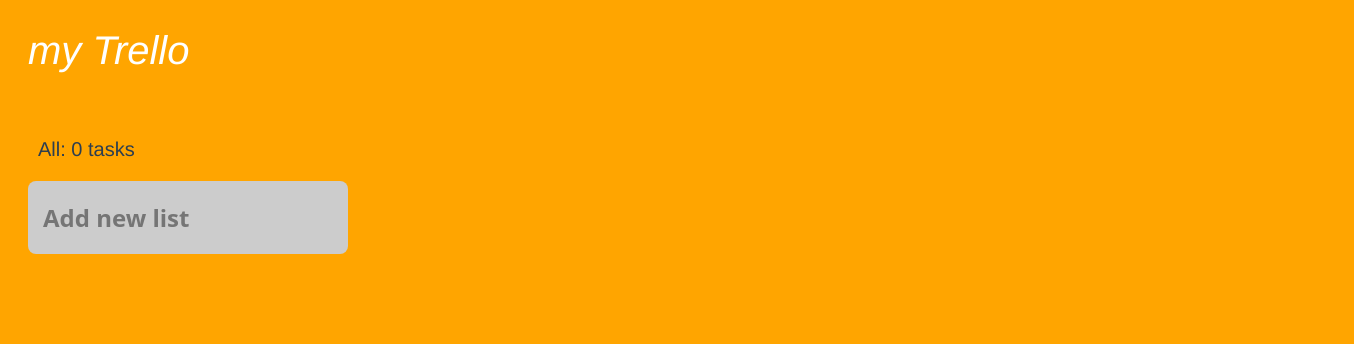
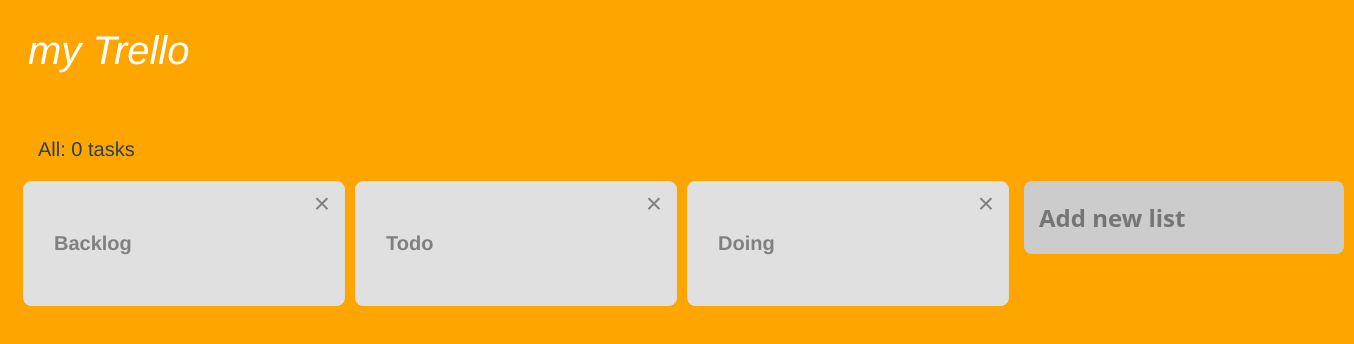
Before and after one commit to Taka2401/Vue-trello-app, a Vue app: page / in a window 1280 px wide. Shown: the top 344 px of the page, 1354 px wide, since content can reach past the window. Built offline with nearby package versions, Linux system fonts and the light colour scheme.

Commit message:
add: リスト追加

```diff
--- a/src/components/Board.vue
+++ b/src/components/Board.vue
@@ -5,17 +5,32 @@
     </header>
     <main>
       <p class="info-line">All: 0 tasks</p>
-      <ListAdd />
+      <div class="list-index">
+        <list v-for="(item, index) in lists"
+              :key="item.id"
+              :title="item.title"
+              :listIndex="index"
+        />
+        <list-add />
+      </div>
     </main>
   </div>
 </template>
 
 <script>
 import ListAdd from "./ListAdd.vue"
+import List from './List'
+import { mapState } from 'vuex'
 
 export default {
   components: {
-    ListAdd
+    ListAdd,
+    List
+  },
+  computed: {
+    ...mapState([
+      'lists'
+    ])
   }
 }
 </script>
```
